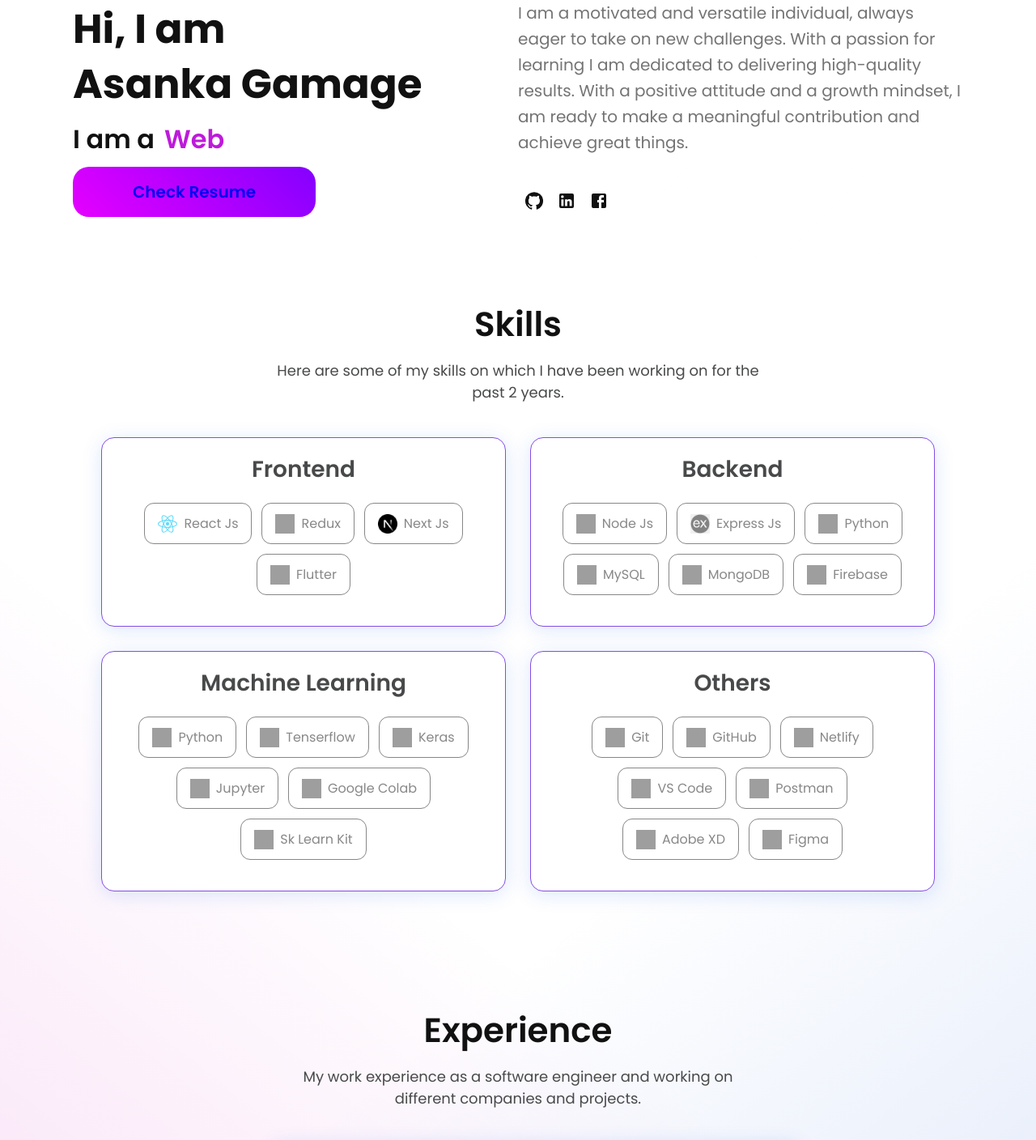
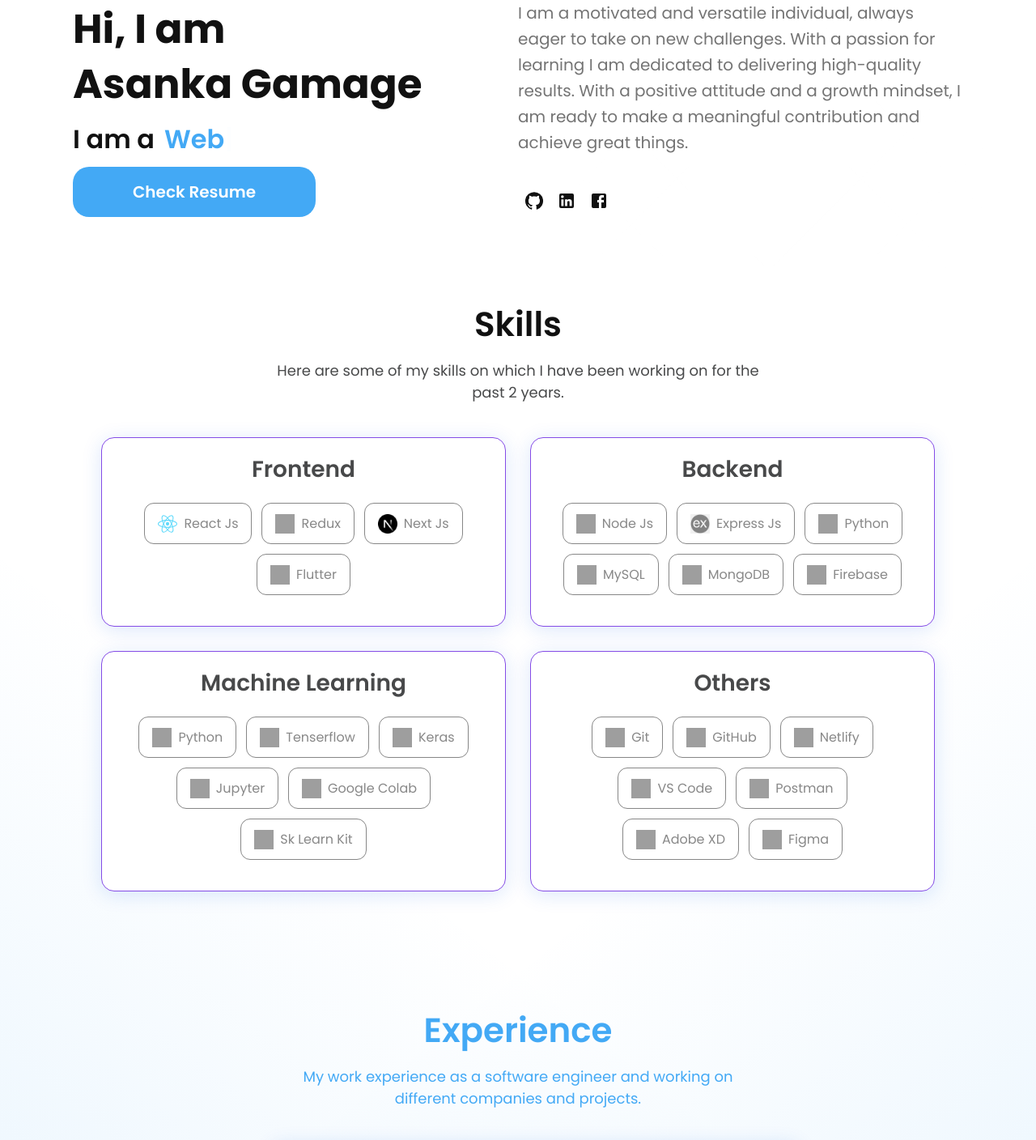
Before and after one commit to Asanka301/asanka-portfolio, a React (Create React App) app: page / in a window 1280 px wide. Shown: the part 160-1568 px from the top of the page at 81% size. Built offline with nearby package versions, Linux system fonts and the light colour scheme; grey boxes are pictures that could not be loaded.

Commit message:
edit theme

```diff
--- a/src/App.jsx
+++ b/src/App.jsx
@@ -23,13 +23,13 @@ const Body = styled.div`
 const Wrapper = styled.div`
   background: linear-gradient(
       38.73deg,
-      rgba(204, 0, 187, 0.15) 0%,
-      rgba(201, 32, 184, 0) 50%
+      rgba(67, 169, 245, 0.15) 0%,
+      rgba(67, 169, 245, 0) 50%
     ),
     linear-gradient(
       141.27deg,
-      rgba(0, 70, 209, 0) 50%,
-      rgba(0, 70, 209, 0.15) 100%
+      rgba(67, 169, 245, 0) 50%,
+      rgba(67, 169, 245, 0.15) 100%
     );
   width: 100%;
   clip-path: polygon(0 0, 100% 0, 100% 100%, 30% 98%, 0 100%);
--- a/src/components/Contact/index.js
+++ b/src/components/Contact/index.js
@@ -106,22 +106,7 @@ const ContactButton = styled.input`
   width: 100%;
   text-decoration: none;
   text-align: center;
-  background: hsla(271, 100%, 50%, 1);
-  background: linear-gradient(
-    225deg,
-    hsla(271, 100%, 50%, 1) 0%,
-    hsla(294, 100%, 50%, 1) 100%
-  );
-  background: -moz-linear-gradient(
-    225deg,
-    hsla(271, 100%, 50%, 1) 0%,
-    hsla(294, 100%, 50%, 1) 100%
-  );
-  background: -webkit-linear-gradient(
-    225deg,
-    hsla(271, 100%, 50%, 1) 0%,
-    hsla(294, 100%, 50%, 1) 100%
-  );
+  background-color: #43a9f5;
   padding: 13px 16px;
   margin-top: 2px;
   border-radius: 12px;
--- a/src/components/Experience/index.js
+++ b/src/components/Experience/index.js
@@ -42,7 +42,7 @@ const Title = styled.div`
   text-align: center;
   font-weight: 600;
   margin-top: 20px;
-  color: ${({ theme }) => theme.text_primary};
+  color: #43a9f5;
   @media (max-width: 768px) {
     margin-top: 12px;
     font-size: 32px;
@@ -53,7 +53,7 @@ const Desc = styled.div`
   font-size: 18px;
   text-align: center;
   max-width: 600px;
-  color: ${({ theme }) => theme.text_secondary};
+  color: #43a9f5;
   @media (max-width: 768px) {
     margin-top: 12px;
     font-size: 16px;
@@ -87,7 +87,7 @@ const Experience = () => {
                 <TimelineSeparator>
                   <TimelineDot variant="outlined" color="secondary" />
                   {index !== experiences.length - 1 && (
-                    <TimelineConnector style={{ background: "#854CE6" }} />
+                    <TimelineConnector style={{ background: "#43a9f5" }} />
                   )}
                 </TimelineSeparator>
                 <TimelineContent sx={{ py: "12px", px: 2 }}>
--- a/src/components/HeroSection/index.jsx
+++ b/src/components/HeroSection/index.jsx
@@ -162,29 +162,14 @@ export const ResumeButton = styled.a`
   max-width: 300px;
   text-align: center;
   padding: 16px 0;
-  color: ${({ theme }) => theme.white};
+  color: white;
   border-radius: 20px;
   cursor: pointer;
   font-size: 20px;
   font-weight: 600;
   transition: all 0.2s ease-in-out !important;
-  background: hsla(271, 100%, 50%, 1);
-  background: linear-gradient(
-    225deg,
-    hsla(271, 100%, 50%, 1) 0%,
-    hsla(294, 100%, 50%, 1) 100%
-  );
-  background: -moz-linear-gradient(
-    225deg,
-    hsla(271, 100%, 50%, 1) 0%,
-    hsla(294, 100%, 50%, 1) 100%
-  );
-  background: -webkit-linear-gradient(
-    225deg,
-    hsla(271, 100%, 50%, 1) 0%,
-    hsla(294, 100%, 50%, 1) 100%
-  );
-  //box-shadow: 20px 20px 60px #1f2634, -20px -20px 60px #1f2634;
+  background-color: #43a9f5; /* Set background color to #43a9f5 */
+  /* If you want to retain gradient, you can add gradient properties here */
   &:hover {
     transform: scale(1.05);
     transition: all 0.4s ease-in-out;
--- a/src/components/Projects/index.js
+++ b/src/components/Projects/index.js
@@ -92,7 +92,7 @@ const Projects = ({ openModal, setOpenModal }) => {
               />
             ))}
           {projects
-            .filter((item) => item.category == toggle)
+            .filter((item) => item.category === toggle)
             .map((project) => (
               <ProjectCard
                 project={project}
--- a/src/utils/Themes.js
+++ b/src/utils/Themes.js
@@ -1,12 +1,12 @@
 export const darkTheme = {
   bg: "#1C1C27",
   bgLight: "#1C1E27",
-  primary: "#854CE6",
+  primary: "#43a9f5",
   text_primary: "#F2F3F4",
   text_secondary: "#b1b2b3",
   card: "#171721",
   card_light: "#191924",
-  button: "#854CE6",
+  button: "#43a9f5",
   white: "#FFFFFF",
   black: "#000000",
 };
@@ -14,9 +14,9 @@ export const darkTheme = {
 export const lightTheme = {
   bg: "#FFFFFF",
   bgLight: "#ffff",
-  primary: "#be1adb",
+  primary: "#43a9f5",
   text_primary: "#111111",
   text_secondary: "#48494a",
   card: "#FFFFFF",
-  button: "#5c5b5b",
+  button: "#43a9f5",
 };
```
